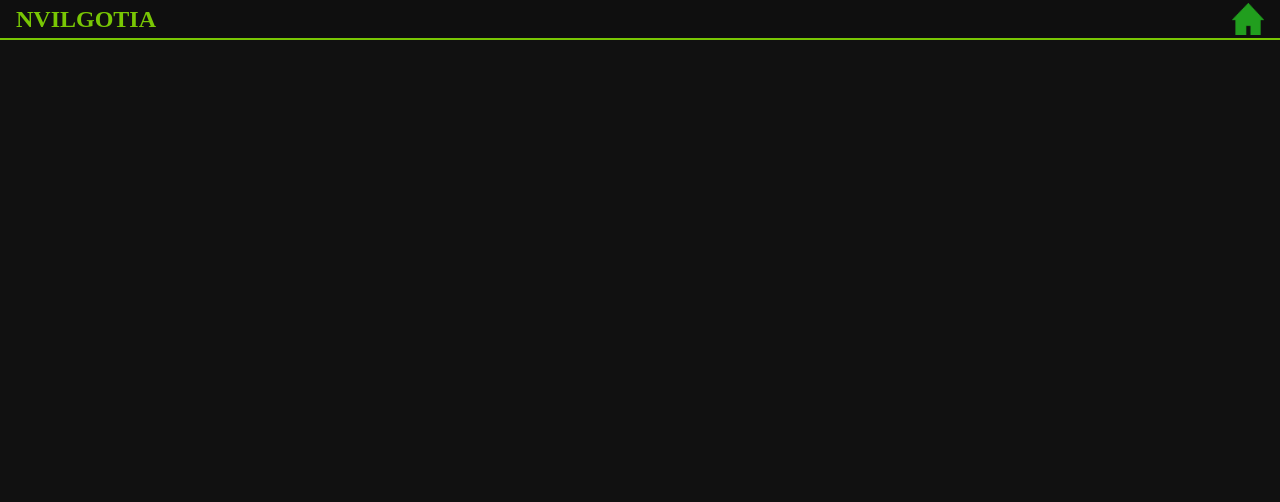
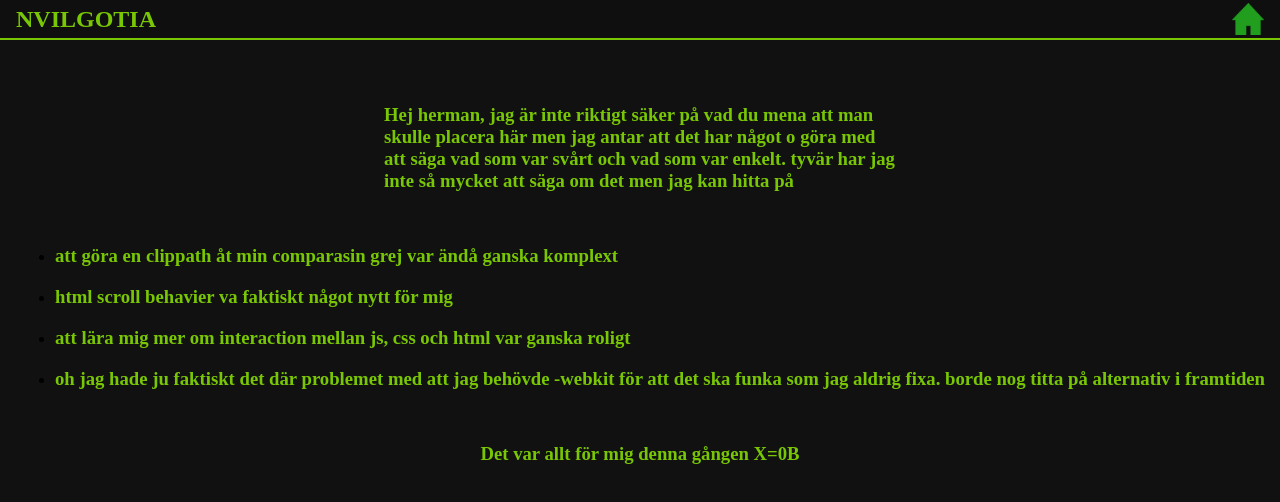
Before and after one commit to Xerobyt3s/vilgot-b-produkterna, a plain HTML site: page html/documentation.html in a window 1280 px wide. Drawn offline with Linux system fonts and the light colour scheme.

Commit message:
added documentation

```diff
--- a/css/style.css
+++ b/css/style.css
@@ -55,6 +55,11 @@ h3 {
 p {
     color: rgb(121, 199, 4);
     text-align: center;
+}
+
+.doc {
+    margin-top: 4rem;
+    width: 40%;
 }
 
 .raytracing-text {
--- a/html/documentation.html
+++ b/html/documentation.html
@@ -18,6 +18,22 @@
                     </ul>
                 </div>
             </header>
+
+            <h3 class="doc">
+                Hej herman, jag är inte riktigt säker på vad du mena att man skulle placera här
+                men jag antar att det har något o göra med att säga vad som var svårt och vad som var enkelt.
+                tyvär har jag inte så mycket att säga om det men jag kan hitta på
+            </h3>
+
+            <ul>
+                <li><h3>att göra en clippath åt min comparasin grej var ändå ganska komplext</h3></li>
+                <li><h3>html scroll behavier va faktiskt något nytt för mig</h3></li>
+                <li><h3>att lära mig mer om interaction mellan js, css och html var ganska roligt</h3></li>
+                <li><h3>oh jag hade ju faktiskt det där problemet med att jag behövde -webkit för att det ska funka som jag aldrig fixa. borde nog titta på alternativ i framtiden</h3></li>
+            </ul>
+
+            <h3>Det var allt för mig denna gången X=0B</h3>
+
         </div>
 
     </body>
```
